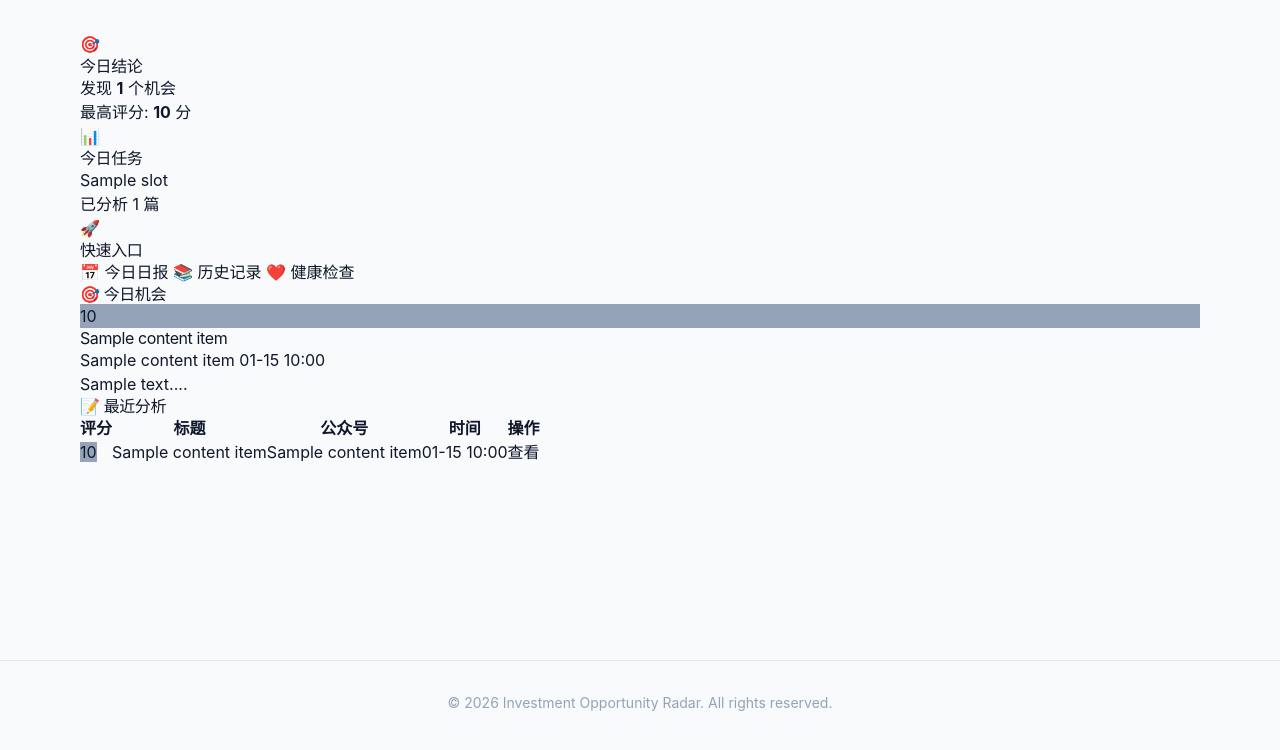
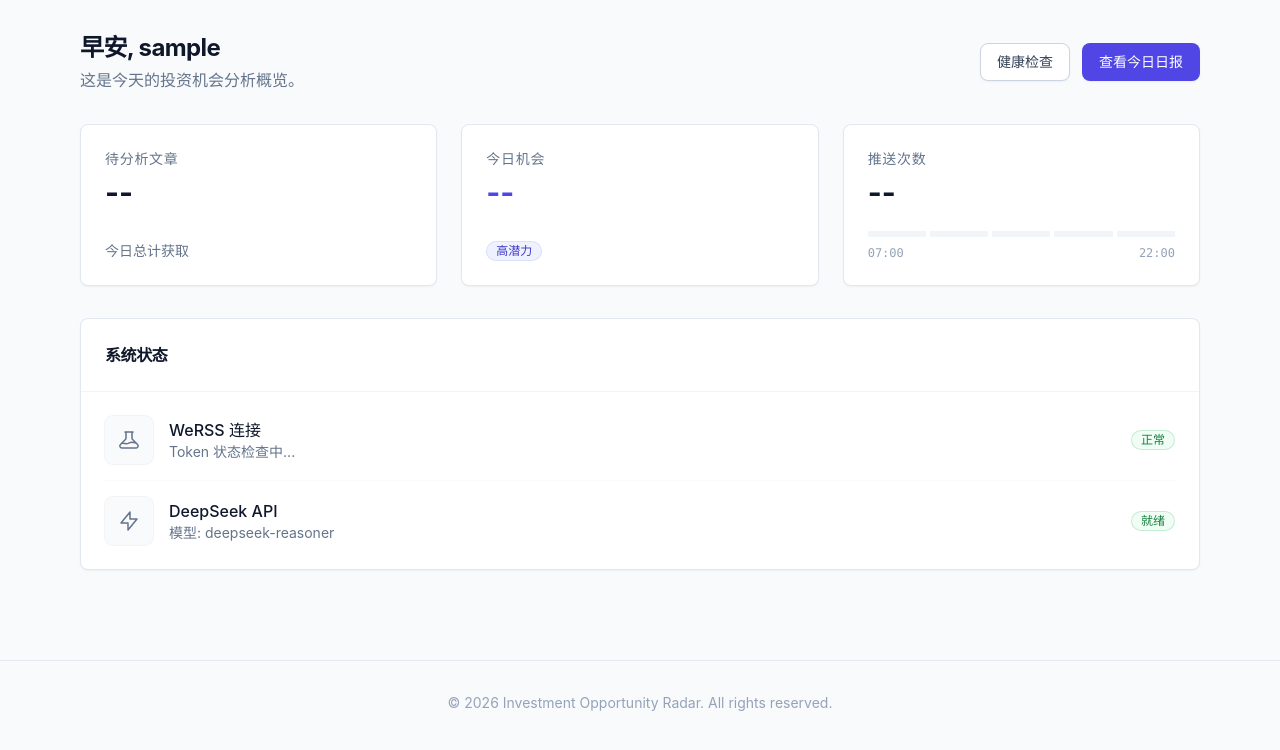
Before and after one commit to zhsh2980/investment-opportunity-radar, a FastAPI app: template src/app/web/templates/pages/dashboard.html in a window 1280 px wide. Shown: the top 750 px of the page. Run offline with FastAPI, Linux system fonts and the light colour scheme; the template is opened without the code that fills it: most values are stand-ins (such as "Sample title", 1, 10 or a date in 2020); some libraries are stand-ins or nearby versions.

Commit message:
fix(ui): move dashboard.html to pages/ dir

```diff
--- a/src/app/web/templates/pages/dashboard.html
+++ b/src/app/web/templates/pages/dashboard.html
@@ -3,128 +3,126 @@
 {% block title %}控制台 - 投资机会雷达{% endblock %}
 
 {% block content %}
-<div class="dashboard">
-    <!-- 今日概览卡片 -->
-    <section class="overview-section">
-        <div class="overview-cards">
-            <!-- 今日结论卡 -->
-            <div
-                class="card conclusion-card {% if opportunities_count > 0 %}has-opportunity{% else %}no-opportunity{% endif %}">
-                <div class="card-icon">
-                    {% if opportunities_count > 0 %}🎯{% else %}📭{% endif %}
+<div class="space-y-8">
+
+    <!-- Welcome Section -->
+    <div class="flex items-center justify-between">
+        <div>
+            <h1 class="text-2xl font-bold text-slate-900">早安, {{ username }}</h1>
+            <p class="text-slate-500 mt-1">这是今天的投资机会分析概览。</p>
         </div>
-                <div class="card-content">
-                    <h3>今日结论</h3>
-                    {% if opportunities_count > 0 %}
-                    <p class="highlight">发现 <strong>{{ opportunities_count }}</strong> 个机会</p>
-                    <p class="sub">最高评分: <strong>{{ max_score }}</strong> 分</p>
-                    {% else %}
-                    <p class="muted">暂无投资机会</p>
-                    <p class="sub">阈值: {{ threshold }} 分</p>
-                    {% endif %}
+        <div class="flex gap-3">
+            <a href="/healthz" target="_blank"
+                class="inline-flex items-center px-4 py-2 bg-white border border-slate-300 rounded-lg text-sm font-medium text-slate-700 hover:bg-slate-50 transition-colors shadow-sm">
+                健康检查
+            </a>
+            <a href="/daily/{{ today_date }}"
+                class="inline-flex items-center px-4 py-2 bg-indigo-600 border border-transparent rounded-lg text-sm font-medium text-white hover:bg-indigo-700 transition-colors shadow-sm">
+                查看今日日报
+            </a>
         </div>
     </div>
 
-            <!-- 任务进度卡 -->
-            <div class="card progress-card">
-                <div class="card-icon">📊</div>
-                <div class="card-content">
-                    <h3>今日任务</h3>
-                    <div class="slots-progress">
-                        {% for slot, info in slots_status.items() %}
-                        <div class="slot-item {{ info.status }}">
-                            <span class="slot-time">{{ slot }}</span>
-                            <span class="slot-dot"></span>
+    <!-- Status Grid -->
+    <div class="grid grid-cols-1 md:grid-cols-3 gap-6">
+        <!-- Card 1: Pending -->
+        <div
+            class="bg-white rounded-lg border border-slate-200 shadow-sm p-6 flex flex-col justify-between h-full hover:shadow-md transition-shadow">
+            <div>
+                <dt class="text-sm font-medium text-slate-500 uppercase tracking-wider">待分析文章</dt>
+                <dd class="mt-2 text-3xl font-bold text-slate-900 leading-none">--</dd>
             </div>
-                        {% endfor %}
-                    </div>
-                    <p class="sub">已分析 {{ total_analyzed }} 篇</p>
+            <div class="mt-4">
+                <div class="text-sm text-slate-500">今日总计获取</div>
             </div>
         </div>
 
-            <!-- 快速入口卡 -->
-            <div class="card quick-card">
-                <div class="card-icon">🚀</div>
-                <div class="card-content">
-                    <h3>快速入口</h3>
-                    <div class="quick-links">
-                        <a href="/daily/{{ today }}" class="quick-link">📅 今日日报</a>
-                        <a href="/history" class="quick-link">📚 历史记录</a>
-                        <a href="/healthz" target="_blank" class="quick-link">❤️ 健康检查</a>
+        <!-- Card 2: Opportunities -->
+        <div
+            class="bg-white rounded-lg border border-slate-200 shadow-sm p-6 flex flex-col justify-between h-full hover:shadow-md transition-shadow">
+            <div>
+                <dt class="text-sm font-medium text-slate-500 uppercase tracking-wider">今日机会</dt>
+                <dd class="mt-2 text-3xl font-bold text-indigo-600 leading-none">--</dd>
+            </div>
+            <div class="mt-4">
+                <span
+                    class="inline-flex items-center px-2.5 py-0.5 rounded-full text-xs font-medium bg-indigo-50 text-indigo-700 ring-1 ring-inset ring-indigo-700/10">
+                    高潜力
+                </span>
+            </div>
+        </div>
+
+        <!-- Card 3: Push Status -->
+        <div
+            class="bg-white rounded-lg border border-slate-200 shadow-sm p-6 flex flex-col justify-between h-full hover:shadow-md transition-shadow">
+            <div>
+                <dt class="text-sm font-medium text-slate-500 uppercase tracking-wider">推送次数</dt>
+                <dd class="mt-2 text-3xl font-bold text-slate-900 leading-none">--</dd>
+            </div>
+            <div class="mt-4">
+                <div class="flex gap-1 h-1.5 mt-2">
+                    <!-- 5 slots visual representation -->
+                    <div class="flex-1 bg-slate-100 rounded-lr" title="07:00"></div>
+                    <div class="flex-1 bg-slate-100 rounded-lr" title="12:00"></div>
+                    <div class="flex-1 bg-slate-100 rounded-lr" title="14:00"></div>
+                    <div class="flex-1 bg-slate-100 rounded-lr" title="18:00"></div>
+                    <div class="flex-1 bg-slate-100 rounded-lr" title="22:00"></div>
+                </div>
+                <div class="mt-2 text-xs text-slate-400 flex justify-between font-mono">
+                    <span>07:00</span>
+                    <span>22:00</span>
                 </div>
             </div>
         </div>
     </div>
-    </section>
 
-    <!-- 今日机会列表 -->
-    {% if opportunities %}
-    <section class="section">
-        <h2 class="section-title">🎯 今日机会</h2>
-        <div class="opportunity-list">
-            {% for analysis in opportunities %}
-            <a href="/analysis/{{ analysis.id }}" class="opportunity-card">
-                <div
-                    class="opp-score score-{{ 'high' if analysis.score >= 80 else ('medium' if analysis.score >= 60 else 'low') }}">
-                    {{ analysis.score }}
+    <!-- Usage/Info Section -->
+    <div class="bg-white rounded-lg border border-slate-200 shadow-sm divide-y divide-slate-100">
+        <div class="p-6">
+            <h3 class="text-base font-semibold text-slate-900">系统状态</h3>
         </div>
-                <div class="opp-content">
-                    <h4>{{ analysis.content_item.title }}</h4>
-                    <p class="opp-meta">
-                        <span class="mp-name">{{ analysis.content_item.mp_name or '未知公众号' }}</span>
-                        <span class="pub-time">{{ analysis.content_item.published_at.strftime('%m-%d %H:%M') }}</span>
-                    </p>
-                    <p class="opp-summary">{{ analysis.summary_md[:100] }}...</p>
+        <div class="p-6">
+            <ul class="space-y-4">
+                <li class="flex items-center justify-between">
+                    <div class="flex items-center gap-4">
+                        <div class="p-3 bg-slate-50 rounded-lg text-slate-500 ring-1 ring-slate-900/5">
+                            <svg class="w-6 h-6" fill="none" stroke="currentColor" viewBox="0 0 24 24">
+                                <path stroke-linecap="round" stroke-linejoin="round" stroke-width="1.5"
+                                    d="M19.428 15.428a2 2 0 00-1.022-.547l-2.387-.477a6 6 0 00-3.86.517l-.318.158a6 6 0 01-3.86.517L6.05 15.21a2 2 0 00-1.806.547M8 4h8l-1 1v5.172a2 2 0 00.586 1.414l5 5c1.26 1.26.367 3.414-1.415 3.414H4.828c-1.782 0-2.674-2.154-1.414-3.414l5-5A2 2 0 009 10.172V5L8 4z">
+                                </path>
+                            </svg>
                         </div>
-            </a>
-            {% endfor %}
+                        <div>
+                            <p class="font-medium text-slate-900">WeRSS 连接</p>
+                            <p class="text-sm text-slate-500">Token 状态检查中...</p>
                         </div>
-    </section>
-    {% endif %}
+                    </div>
+                    <span
+                        class="inline-flex items-center px-2.5 py-0.5 rounded-full text-xs font-medium bg-green-50 text-green-700 ring-1 ring-inset ring-green-600/20">
+                        正常
+                    </span>
+                </li>
+                <li class="flex items-center justify-between pt-4 border-t border-slate-50">
+                    <div class="flex items-center gap-4">
+                        <div class="p-3 bg-slate-50 rounded-lg text-slate-500 ring-1 ring-slate-900/5">
+                            <svg class="w-6 h-6" fill="none" stroke="currentColor" viewBox="0 0 24 24">
+                                <path stroke-linecap="round" stroke-linejoin="round" stroke-width="1.5"
+                                    d="M13 10V3L4 14h7v7l9-11h-7z"></path>
+                            </svg>
+                        </div>
+                        <div>
+                            <p class="font-medium text-slate-900">DeepSeek API</p>
+                            <p class="text-sm text-slate-500">模型: deepseek-reasoner</p>
+                        </div>
+                    </div>
+                    <span
+                        class="inline-flex items-center px-2.5 py-0.5 rounded-full text-xs font-medium bg-green-50 text-green-700 ring-1 ring-inset ring-green-600/20">
+                        就绪
+                    </span>
+                </li>
+            </ul>
+        </div>
+    </div>
 
-    <!-- 最近分析 -->
-    <section class="section">
-        <h2 class="section-title">📝 最近分析</h2>
-        {% if recent_analyses %}
-        <div class="analysis-table-wrapper">
-            <table class="analysis-table">
-                <thead>
-                    <tr>
-                        <th>评分</th>
-                        <th>标题</th>
-                        <th>公众号</th>
-                        <th>时间</th>
-                        <th>操作</th>
-                    </tr>
-                </thead>
-                <tbody>
-                    {% for analysis in recent_analyses %}
-                    <tr
-                        class="{% if analysis.has_opportunity and analysis.score >= threshold %}row-opportunity{% endif %}">
-                        <td>
-                            <span
-                                class="score-badge score-{{ 'high' if analysis.score >= 80 else ('medium' if analysis.score >= 60 else 'low') }}">
-                                {{ analysis.score }}
-                            </span>
-                        </td>
-                        <td class="title-cell">{{ analysis.content_item.title[:40] }}{% if
-                            analysis.content_item.title|length > 40 %}...{% endif %}</td>
-                        <td>{{ analysis.content_item.mp_name or '-' }}</td>
-                        <td>{{ analysis.content_item.published_at.strftime('%m-%d %H:%M') }}</td>
-                        <td>
-                            <a href="/analysis/{{ analysis.id }}" class="btn-view">查看</a>
-                        </td>
-                    </tr>
-                    {% endfor %}
-                </tbody>
-            </table>
-        </div>
-        {% else %}
-        <div class="empty-state">
-            <p>暂无分析结果</p>
-            <p class="hint">当 WeRSS 有新文章时，系统会自动分析</p>
-        </div>
-        {% endif %}
-    </section>
 </div>
 {% endblock %}
```
Also changed, not shown: src/app/web/templates/dashboard.html (deleted, +0 -128 lines). Lines whose indentation alone changed are shown as unchanged.
